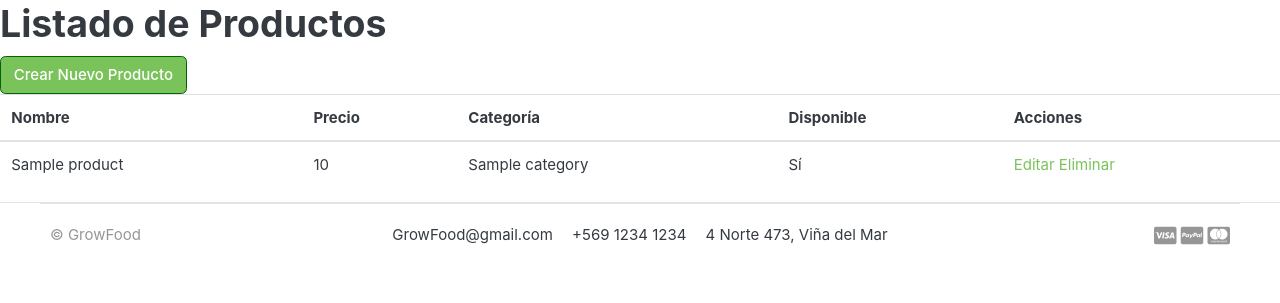
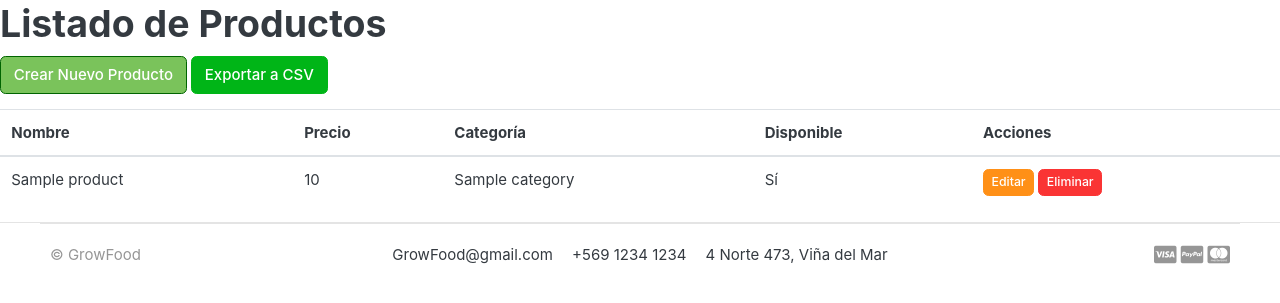
Before and after one commit to retamalpeirano/django_ecommerce, a Django app: page /erp/products/ in a window 1280 px wide. Shown: the part 89-392 px from the top of the page. Run offline with Django 5.2, Linux system fonts and the light colour scheme; a user stored in the database is signed in; tables that the repository leaves empty hold one stand-in row (values such as "Sample post"); some libraries are stand-ins or nearby versions; some web fonts are replaced.

Commit message:
Sólo sé que nada sé

```diff
--- a/adminApp/views.py
+++ b/adminApp/views.py
@@ -79,6 +79,33 @@ class ProductListView(ListView):
     model = Product
     template_name = "adminApp/product_list.html"
     context_object_name = "products"
+
+
+@user_passes_test(admin_required)
+def export_products_csv(request):
+    # Consulta de productos
+    queryset = Product.objects.all()
+
+    # Crear respuesta HTTP con el tipo de contenido CSV
+    response = HttpResponse(content_type='text/csv')
+    response['Content-Disposition'] = 'attachment; filename="products.csv"'
+
+    # Crear escritor CSV
+    writer = csv.writer(response)
+    writer.writerow(['ID', 'Nombre', 'Precio', 'Categoría', 'Disponible', 'Fecha de Creación', 'Última Modificación'])
+
+    for product in queryset:
+        writer.writerow([
+            product.id,
+            product.product_name,
+            product.price,
+            product.category.category_name,
+            'Sí' if product.is_available else 'No',
+            product.created_date,
+            product.modified_date,
+        ])
+
+    return response
 
 
 # Crear Productos
--- a/templates/adminApp/product_list.html
+++ b/templates/adminApp/product_list.html
@@ -2,7 +2,10 @@
 
 {% block content %}
 <h1>Listado de Productos</h1>
-<a href="{% url 'adminApp:product_create' %}" class="btn btn-primary">Crear Nuevo Producto</a>
+<div class="mb-3">
+    <a href="{% url 'adminApp:product_create' %}" class="btn btn-primary">Crear Nuevo Producto</a>
+    <a href="{% url 'adminApp:export_products_csv' %}" class="btn btn-success">Exportar a CSV</a>
+</div>
 <table class="table">
     <thead>
         <tr>
@@ -21,8 +24,8 @@
             <td>{{ product.category.category_name }}</td>
             <td>{{ product.is_available|yesno:"Sí,No" }}</td>
             <td>
-                <a href="{% url 'adminApp:product_update' product.id %}">Editar</a>
-                <a href="{% url 'adminApp:product_delete' product.id %}">Eliminar</a>
+                <a href="{% url 'adminApp:product_update' product.id %}" class="btn btn-sm btn-warning">Editar</a>
+                <a href="{% url 'adminApp:product_delete' product.id %}" class="btn btn-sm btn-danger">Eliminar</a>
             </td>
         </tr>
         {% endfor %}
```
